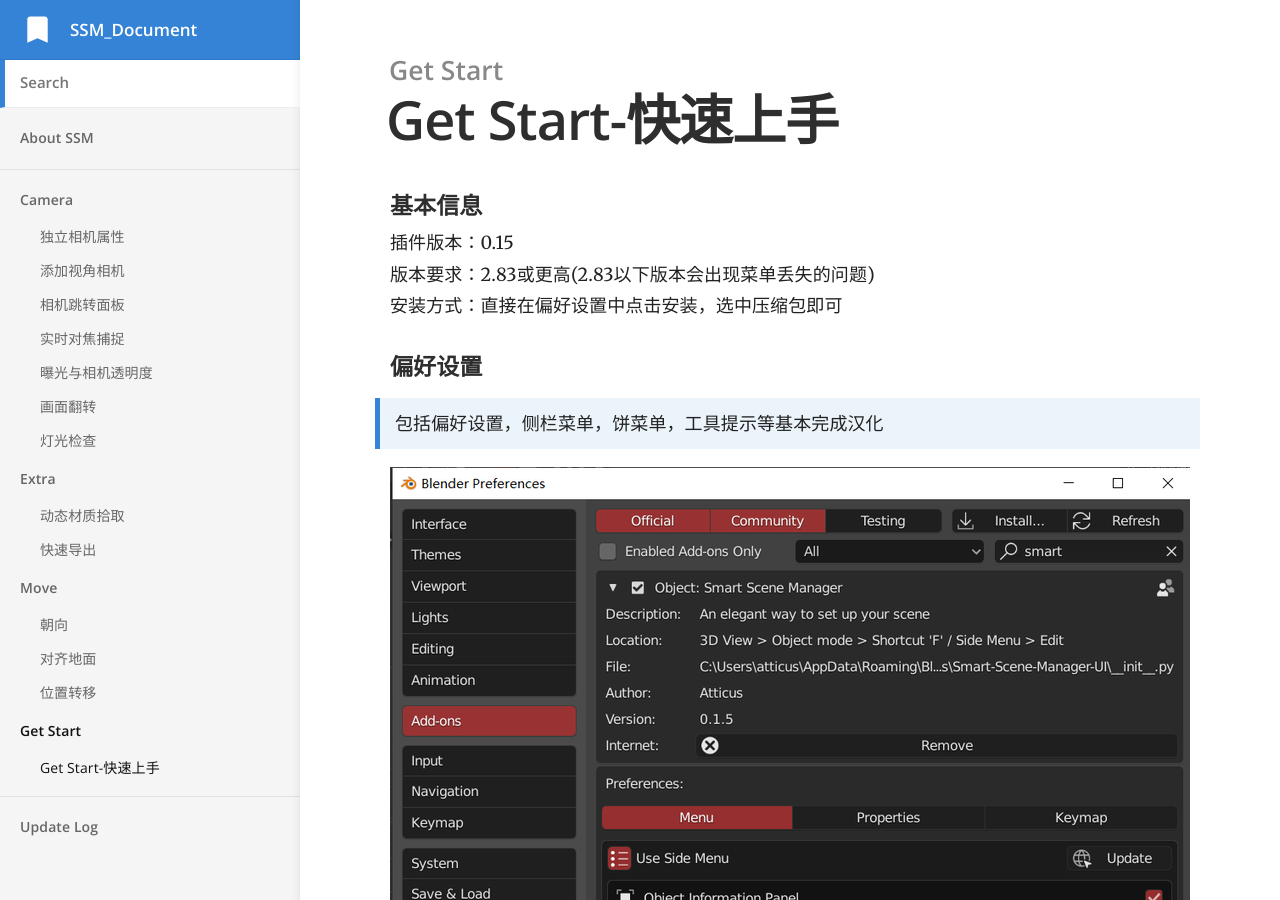
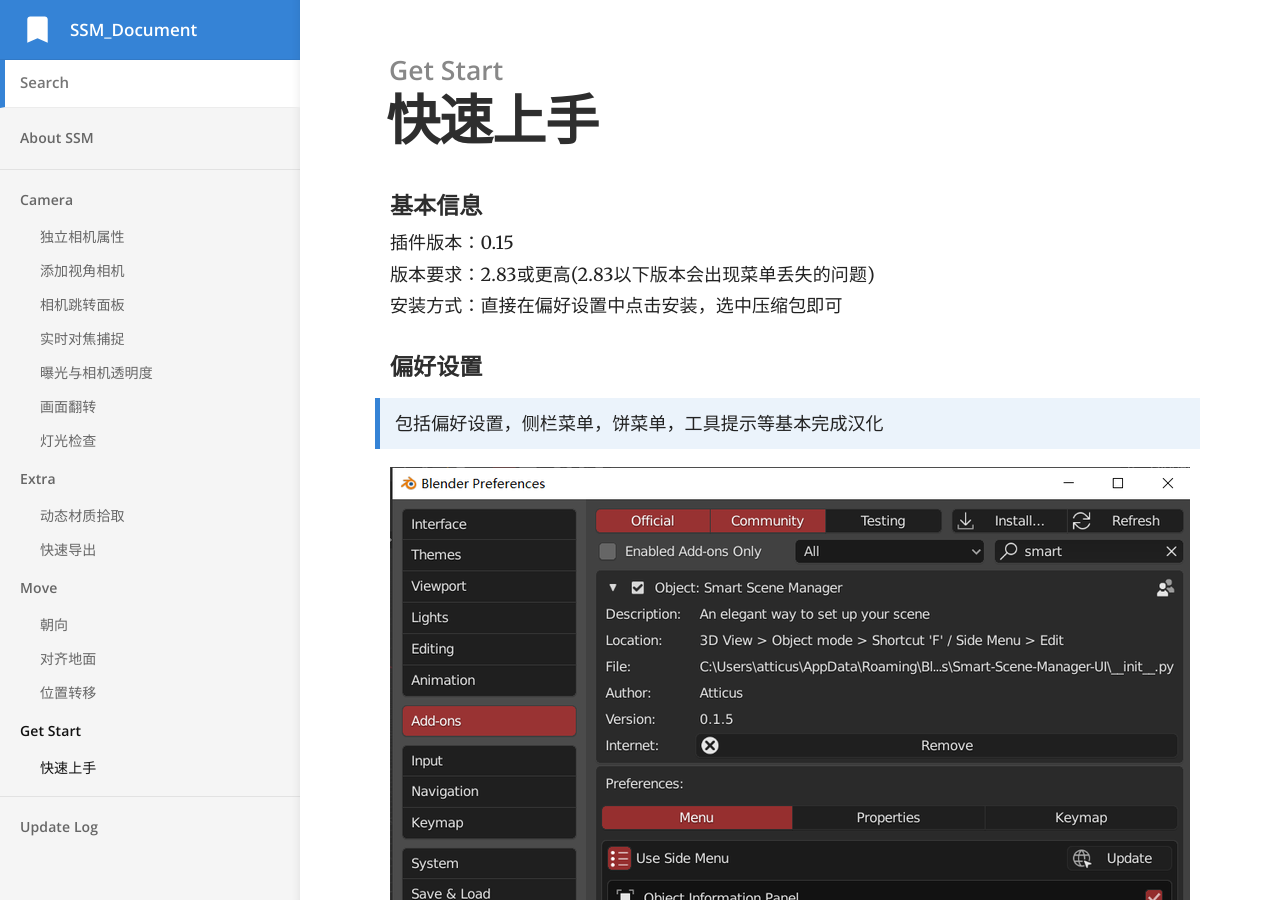
Before and after one commit to atticus-lv/SSM_document, a Jekyll site: the page built from _docs/UI/get start.md, in a window 1280 px wide and 900 px high. Built offline with Jekyll 4.4.1, drawn with Linux system fonts in a browser that asks for light colours.

Commit message:
fix image2

```diff
--- a/_docs/UI/PickMat.md
+++ b/_docs/UI/get start.md
@@ -1,5 +1,5 @@
 ---
-title: Get Start-快速上手
+title: 快速上手
 category: Get Start
 order: 1
 ---
@@ -12,14 +12,14 @@ order: 1
 
 > 包括偏好设置，侧栏菜单，饼菜单，工具提示等基本完成汉化
 
-![](/uploads/image-20200809164911256.png){: width="800" height="663"}
+![](../../uploads/image-20200809164911256.png){: width="800" height="663"}
 
 ##### 菜单
 
-* 侧边栏菜单面板，将会在**编辑**选项卡中出现，但也可以填入自己想要的位置 *默认关闭![](/uploads/image-20200809165626412.png){: width="800" height="543"}*
+* 侧边栏菜单面板，将会在**编辑**选项卡中出现，但也可以填入自己想要的位置 *默认关闭![](../../uploads/image-20200809165626412.png){: width="800" height="543"}*
 
 * 物体信息面板将在**选中物体**的时候开启，显示常用选项 *(网格，细分修改器，相机，曲线，灯光 )*
-* 饼菜单默认会开启三个面板,可以在偏好设置关闭相应面板 ![](/uploads/image-20200809165820840.png){: width="800" height="493"}
+* 饼菜单默认会开启三个面板,可以在偏好设置关闭相应面板 ![](../../uploads/image-20200809165820840.png){: width="800" height="493"}
 
   > 若按钮呈灰色，则说明未满足使用条件，尝试选中物体或者添加对应类型物体
   >
@@ -29,8 +29,8 @@ order: 1
 
 ##### 键位映射
 
-* **F** SSM饼菜单（物体模式下）![](/uploads/image-20200804215525108.png){: width="688" height="199"}
-* **A** 选择菜单（编辑模式下）![](/uploads/image-20200804214445764.png){: width="800" height="503"}
+* **F** SSM饼菜单（物体模式下）![](../../uploads/image-20200804215525108.png){: width="688" height="199"}
+* **A** 选择菜单（编辑模式下）![](../../uploads/image-20200804214445764.png){: width="800" height="503"}
 
 &nbsp;
 
```
Also changed, not shown: _docs/Ops_Camera/CameraSwitch.md (+4 -4 lines).
